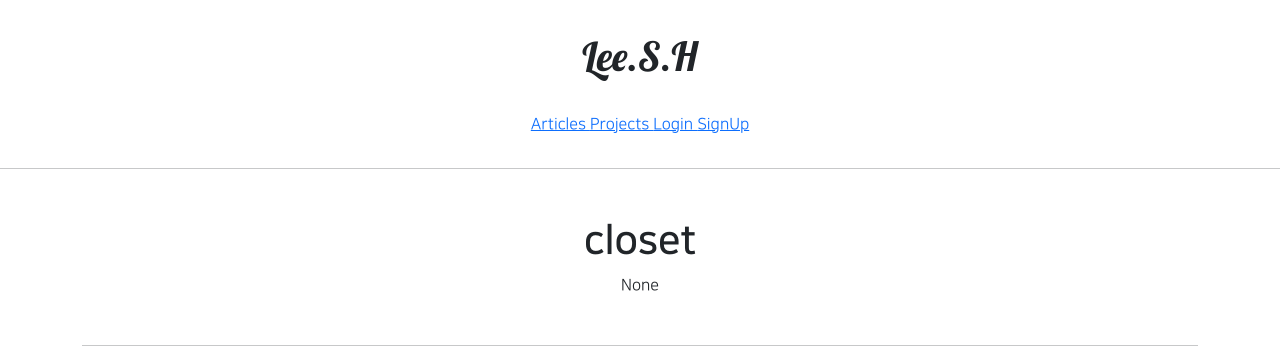
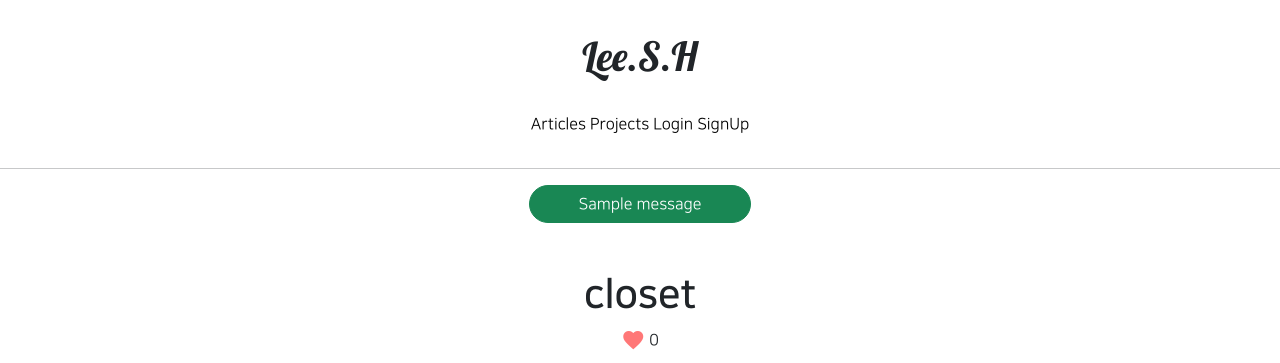
Before and after one commit to leesh9069/Django_Project_LSH, a Django app: page /articles/detail/2 in a window 1280 px wide. Shown: the top 363 px of the page. Run offline with Django 3.2, Linux system fonts and the light colour scheme; data comes from the database, SQL or seed files in the repository; tables that the repository leaves empty hold one stand-in row (values such as "Sample post"); one stand-in notice (Sample message) is shown; parts of the project's set-up code (start-up, migrations or seed data) failed here and were passed over; some libraries are stand-ins or nearby versions.

Commit message:
8/25 LSH commit 1

```diff
--- a/articleapp/templates/articleapp/detail.html
+++ b/articleapp/templates/articleapp/detail.html
@@ -7,6 +7,16 @@
         <div class="my-5">
             {#  제목 / 글쓴이 / 날짜 #}
             <h1 class="NNS_B">{{ target_article.title }}</h1>
+            <div>
+                <a href = "{% url 'likeapp:article_like' article_pk=target_article.pk %}"
+                   class = "material-icons"
+                   style = "vertical-align: middle; color: #f77">
+                   favorite
+                </a>
+                <span style = "vertical-align: middle;">
+                    {{ target_article.like }}
+                </span>
+            </div>
             <h4>{{ target_article.writer.profile.nickname }}</h4>
             <p>{{ target_article.created_at }}</p>
         </div>
--- a/likeapp/urls.py
+++ b/likeapp/urls.py
@@ -1,3 +1,9 @@
+from django.urls import path
+
+from likeapp.views import LikeArticleView
+
+app_name = 'likeapp'
+
 urlpatterns = [
-
+    path('article/<int:article_pk>', LikeArticleView.as_view(), name = 'article_like')
 ]
--- a/static/base.css
+++ b/static/base.css
@@ -72,3 +72,12 @@
         font-size: 13px;
     }
 }
+
+a {
+    text-decoration: none;
+    color: black;
+}
+
+a:hover {
+    color:black;
+}
--- a/templates/base.html
+++ b/templates/base.html
@@ -9,6 +9,15 @@
 
 <hr>
 
+{% for message in messages %}
+    <div class="text-center">
+        <div class="btn btn-success rounded-pill px-5">
+            {{ message }}
+        </div>
+    </div>
+
+{% endfor %}
+
 {% block content %}
 {% endblock %}
 
```
Also changed, not shown: likeapp/views.py (+32 -0 lines).
